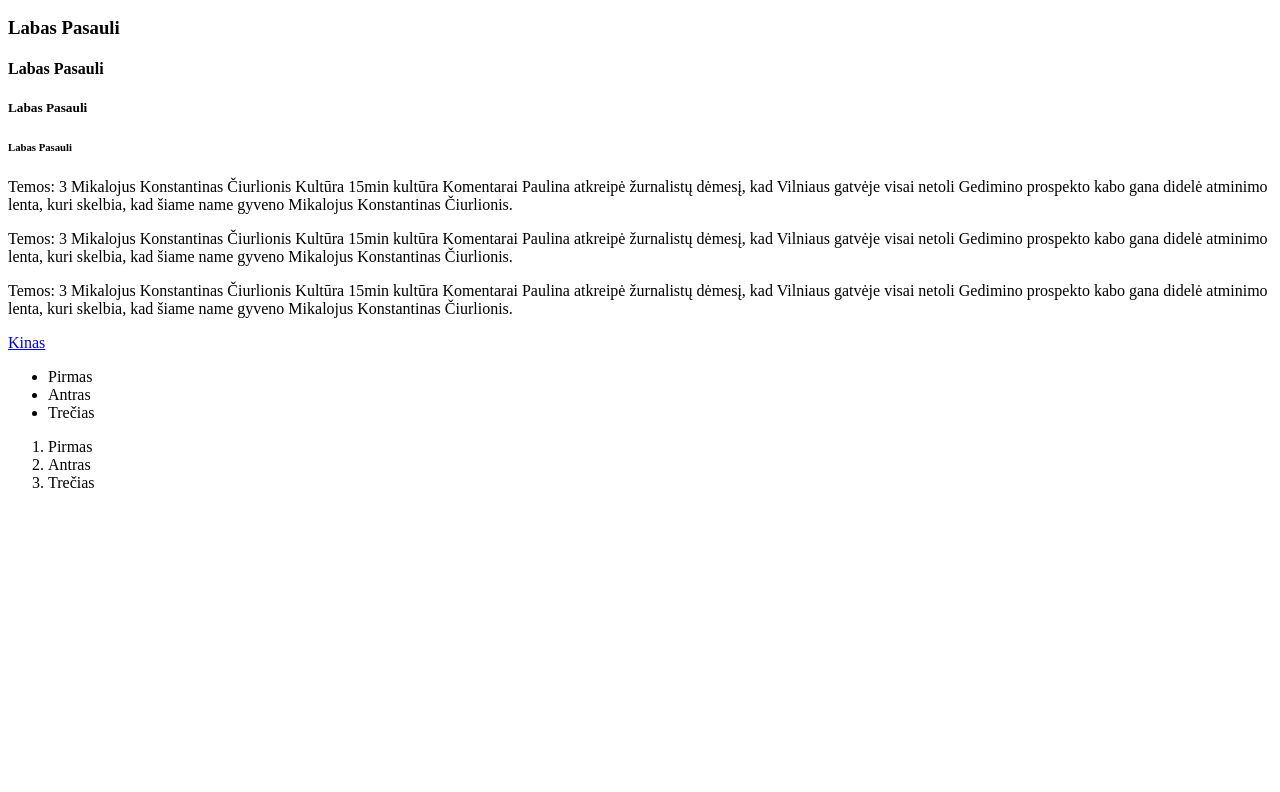
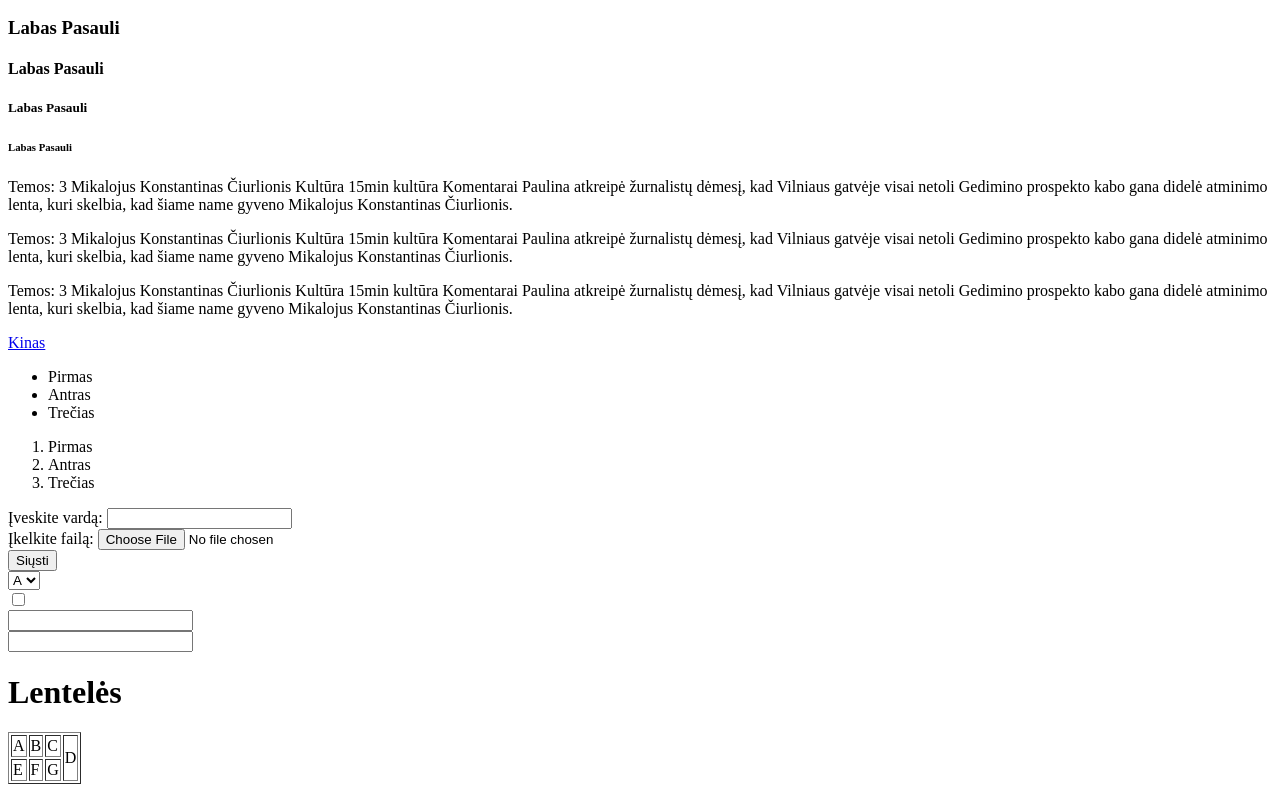
Before and after one commit to viliusramulionis/250127PYT174VAK, a plain HTML site: page 2025-03-05/index.html in a window 1280 px wide. Shown: the part 110-902 px from the top of the page. Before the commit the page ends 800 px from the top, so only its background shows below. Drawn offline with Linux system fonts and the light colour scheme.

Commit message:
html update

```diff
--- a/2025-03-05/index.html
+++ b/2025-03-05/index.html
@@ -45,5 +45,59 @@
         <li>Antras</li>
         <li>Trečias</li>
     </ol>
+
+    <!-- Formos -->
+
+    <form>
+        <div>
+            <label>Įveskite vardą:</label>
+            <input name="vardas" type="text">
+        </div>
+        <div>
+            <label>Įkelkite failą:</label>
+            <input name="failas" type="file">
+        </div>
+        <div>
+            <button>Siųsti</button>
+        </div>
+        <div>
+            <select name="grupe">
+                <option>A</option>
+                <option value="1">B</option>
+                <option value="2">C</option>
+                <option value="3">D</option>
+            </select>
+        </div>
+        <div>
+            <input type="checkbox">
+        </div>
+        <div>
+            <input type="number">
+        </div>
+        <div>
+            <input type="password">
+        </div>
+    </form>
+
+    <h1>Lentelės</h1>
+
+    <!-- Lentelės -->
+    <!-- Lentelėje stuleplių kiekis visuomet vienodas kiek ir eilutėje (jeigu nėra colspan arba rowspan atributo) -->
+    <table border="1">
+        <!-- table row (eilute) -->
+        <tr>
+            <!-- table data (stulpelis) -->
+            <td>A</td>
+            <td>B</td>
+            <td>C</td>
+            <td rowspan="2">D</td>
+        </tr>
+        <tr>
+            <!-- table data (stulpelis) -->
+            <td>E</td>
+            <td>F</td>
+            <td>G</td>
+        </tr>
+    </table>
 </body>
 </html>
```
